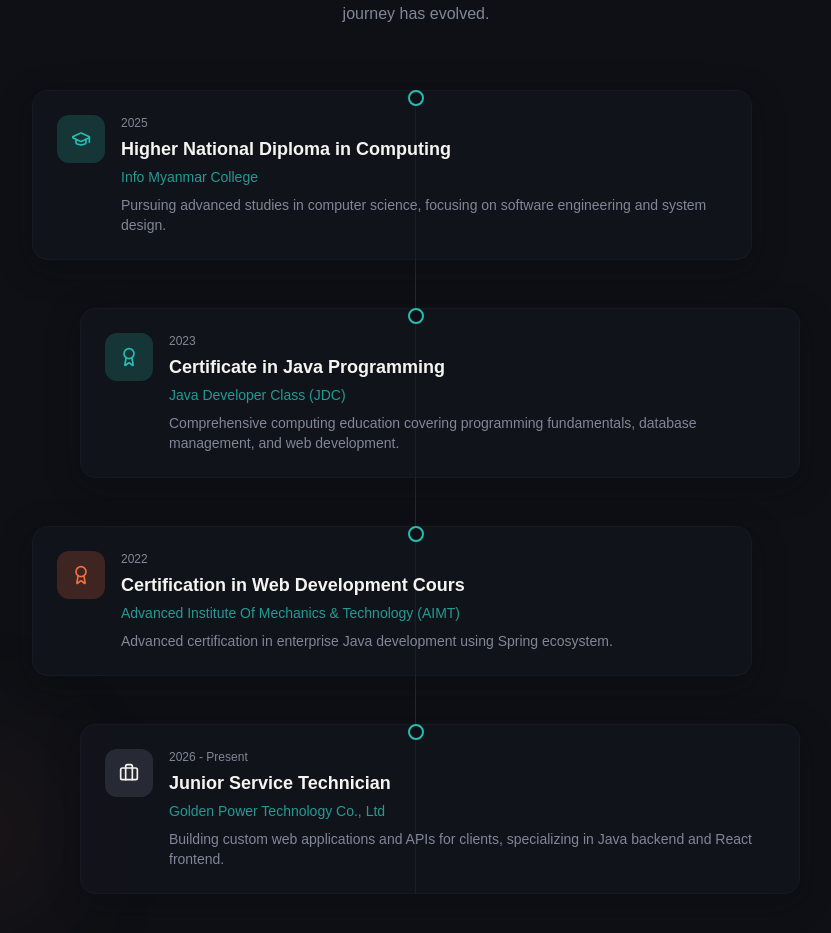
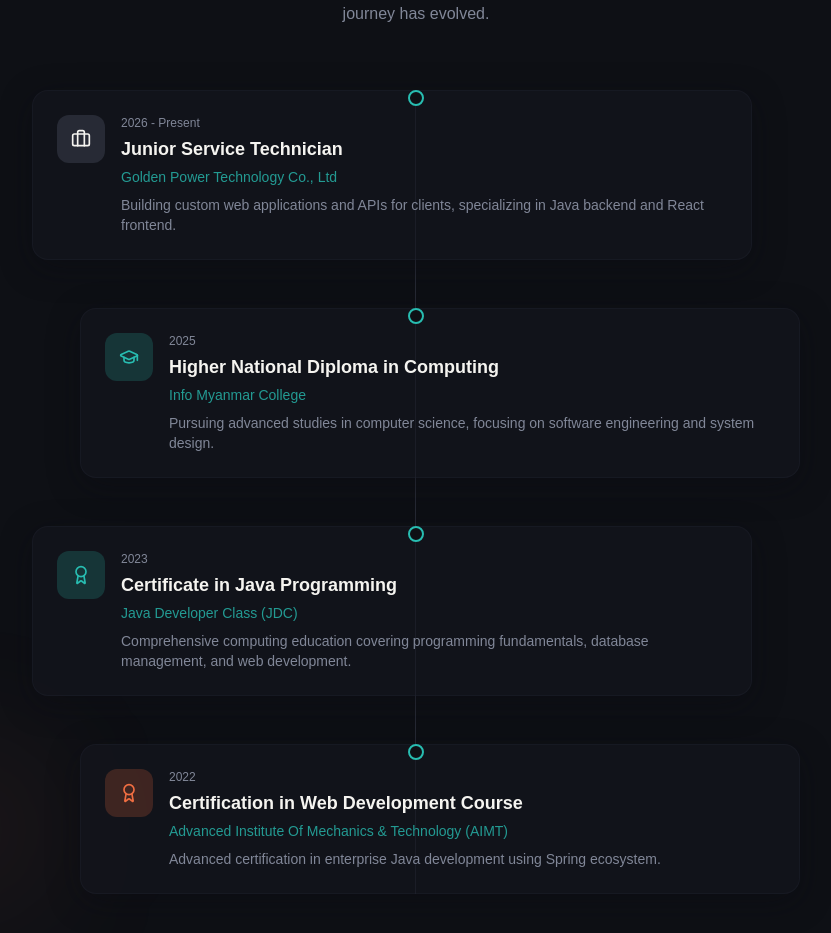
Before and after one commit to Nyan-Min-Htet/NewPortfolio, a React (Vite) app: page / in a window 1280 px wide. Shown: the part 2886-3819 px from the top of the page, without its empty margins (224-1055 px from the left). Built offline with nearby package versions, Linux system fonts and the light colour scheme; the HTML template or start-up script is replaced by a standard one.

Commit message:
first commit

```diff
--- a/src/components/sections/About.tsx
+++ b/src/components/sections/About.tsx
@@ -30,7 +30,7 @@
 
 export function About() {
   return (
-    <section id="about" className="py-24 md:py-32 relative overflow-hidden">
+    <section id="about" className="py-22 md:py-32 relative overflow-hidden">
       {/* Background Pattern */}
       <div className="absolute inset-0 bg-[linear-gradient(rgba(255,255,255,0.01)_1px,transparent_1px),linear-gradient(90deg,rgba(255,255,255,0.01)_1px,transparent_1px)] bg-[size:80px_80px]" />
 
--- a/src/components/sections/Journey.tsx
+++ b/src/components/sections/Journey.tsx
@@ -2,6 +2,15 @@
 import { GraduationCap, Award, Briefcase } from "lucide-react";
 
 const timeline = [
+  {
+    year: "2026 - Present",
+    title: "Junior Service Technician",
+    institution: "Golden Power Technology Co., Ltd",
+    description:
+      "Building custom web applications and APIs for clients, specializing in Java backend and React frontend.",
+    type: "work",
+    icon: Briefcase,
+  },
   {
     year: "2025",
     title: "Higher National Diploma in Computing",
@@ -22,21 +31,12 @@
   },
   {
     year: "2022",
-    title: "Certification in Web Development Cours",
+    title: "Certification in Web Development Course",
     institution: "Advanced Institute Of Mechanics & Technology (AIMT)",
     description:
       "Advanced certification in enterprise Java development using Spring ecosystem.",
     type: "certification",
     icon: Award,
-  },
-  {
-    year: "2026 - Present",
-    title: "Junior Service Technician",
-    institution: "Golden Power Technology Co., Ltd",
-    description:
-      "Building custom web applications and APIs for clients, specializing in Java backend and React frontend.",
-    type: "work",
-    icon: Briefcase,
   },
 ];
 
```
